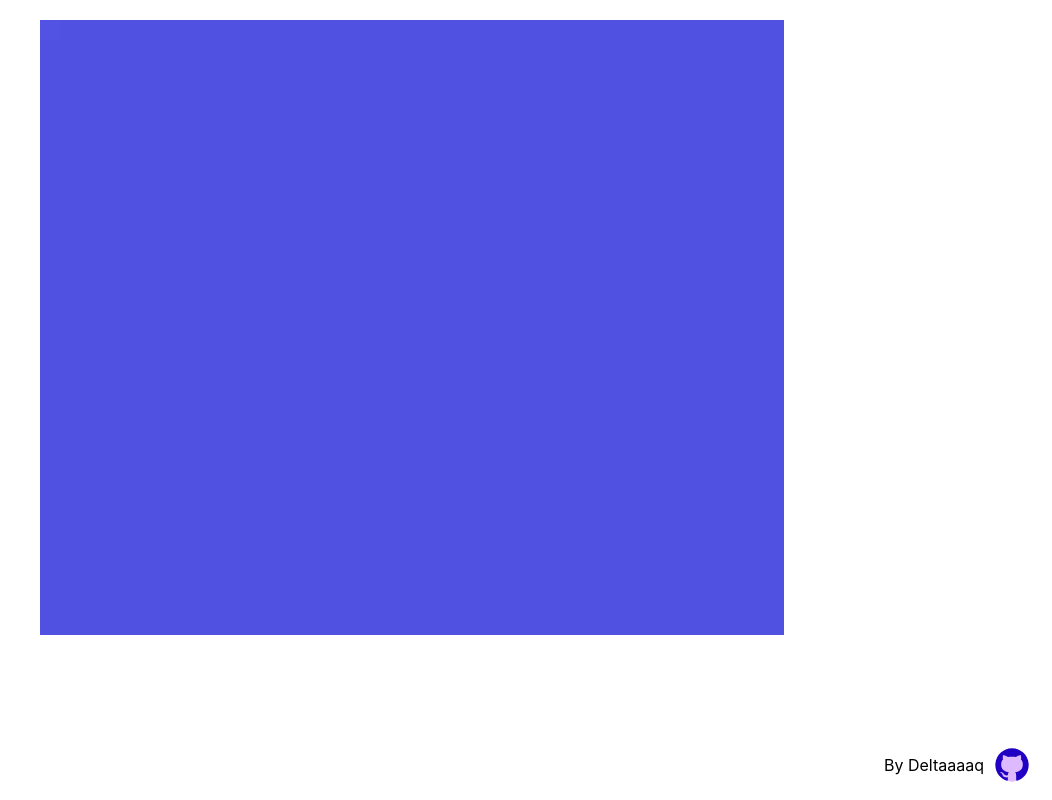
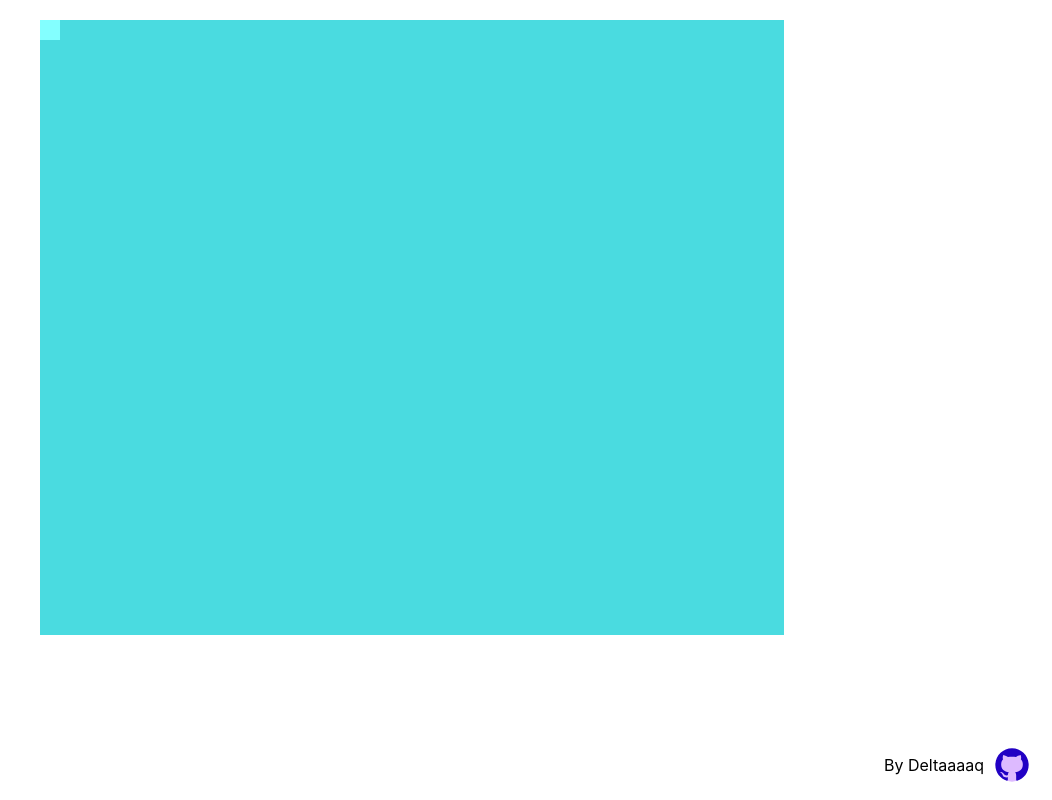
Before and after one commit to CarlosViller/check-your-sight, a Next.js app: page / in a window 1280 px wide. Shown: the whole page, without its empty margins (228-1280 px from the left). Built offline with nearby package versions, Linux system fonts and the light colour scheme.

Commit message:
remove restrict mode

```diff
--- a/next.config.js
+++ b/next.config.js
@@ -1,6 +1,6 @@
 /** @type {import('next').NextConfig} */
 const nextConfig = {
-  reactStrictMode: true,
+  reactStrictMode: false,
   swcMinify: true,
 }
 
--- a/pages/index.js
+++ b/pages/index.js
@@ -1,4 +1,4 @@
-import React, { useMemo } from "react";
+import React from "react";
 import { useReducer } from "react";
 import Screen from "../src/components/Screen";
 import { READY, STARTED, ENDED, START, POINT, FAILED, LV } from "../src/constants";
@@ -8,13 +8,19 @@ import { NAME } from "../src/constants";
 
 const CHANGE_FACTOR = 5
 const MAX_COLORS_INDEX = LV.length - 1
+const DECREASING_FACTOR = 3
+const INITIAL_SPREAD = 50
 
 function reducer(state, action) {
   switch (action.type) {
     case START:
-      return { status: STARTED, points: 0 }
+      return { status: STARTED, points: 0, spread: INITIAL_SPREAD }
     case POINT:
-      return { status: STARTED, points: state.points + 1 }
+      return {
+        status: STARTED,
+        points: state.points + 1,
+        spread: state.spread >= DECREASING_FACTOR ?  state.spread - DECREASING_FACTOR : 0
+      }
     case FAILED:
       return { ...state, status: ENDED }
 
@@ -28,10 +34,8 @@ export default function App() {
   const [state, dispatch] = useReducer(reducer, {
     status: READY,
     points: 0,
+    spread: INITIAL_SPREAD
   })
-  const spread = useMemo(() => {
-
-  }, [state.points])
 
   return (
     <>
@@ -49,7 +53,7 @@ export default function App() {
           borderRadius: 10,
         }}
       >
-        <Screen dispatch={dispatch} state={state} spread={spread} />
+        <Screen dispatch={dispatch} state={state} />
         <div css={{ width: "100%", height: 100, }}>
           <div
             css={{
--- a/src/colors.js
+++ b/src/colors.js
@@ -1,13 +1,5 @@
 export default function newColors(spread) {
-  const [bkg, winner] = getRandomColors(spread)
-  return {
-    bkg,
-    winner
-  }
-}
-
-function getRandomColors(spread) {
-  const MIN_SPREAD = 2
+  const MIN_SPREAD = 7
 
   const r = (factor = 256) => (Math.random() * factor) >> 0
 
@@ -18,11 +10,17 @@ function getRandomColors(spread) {
 
   const bkg = `rgb(${red}, ${green}, ${blue})`
 
-  const wRed = red + MIN_SPREAD + (sign * spread)
-  const wGreen = green + MIN_SPREAD + (sign * spread)
-  const wBlue = blue + MIN_SPREAD + (sign * spread)
+  const wRed = red + (MIN_SPREAD + spread) * sign
+  const wGreen = green + (MIN_SPREAD + spread) * sign
+  const wBlue = blue + (MIN_SPREAD + spread) * sign
 
-  const winner = `rgb(${wRed > 255 ? 255 : wRed}, ${wGreen > 255 ? 255 : wGreen}, ${wBlue > 255 ? 255 : wBlue})`
+  const winner = `rgb(${colorCorrection(wRed)}, ${colorCorrection(wGreen)}, ${colorCorrection(wBlue)})`
 
-  return [bkg, winner]
+  return { bkg, winner }
 }
+
+function colorCorrection(color) {
+  if(color < 0) return 0
+  if(color > 255) return 255
+  return color
+}
--- a/src/components/Screen.js
+++ b/src/components/Screen.js
@@ -39,16 +39,16 @@ function useCoords(screenRef) {
   return [state, changeCoords]
 }
 
-export default function Screen({ dispatch, state, spread = 0 }) {
+export default function Screen({ dispatch, state }) {
 
   const screenRef = useRef(null)
   const blockRef = useRef(null);
   useOutsideHandler(blockRef, screenRef, state.status, () => dispatch({ type: FAILED }));
 
   // Format: { bkg: rgbColor <string>, winner: rgbColor <string> }
-  const [colors, setColors] = useState(newColors(spread))
+  const [colors, setColors] = useState(newColors(state.spread))
   const [coords, changeCoords] = useCoords(screenRef)
-
+  console.log(colors, state.spread)
   return (
     <div
       ref={screenRef}
@@ -76,7 +76,7 @@ export default function Screen({ dispatch, state, spread = 0 }) {
         onClick={() => {
           if (state.status !== ENDED) {
             dispatch({ type: POINT })
-            setColors(newColors(spread))
+            setColors(newColors(state.spread))
             changeCoords()
           }
         }}
```
Also changed, not shown: 1 other file (tests, documents, lock files or other folders).
